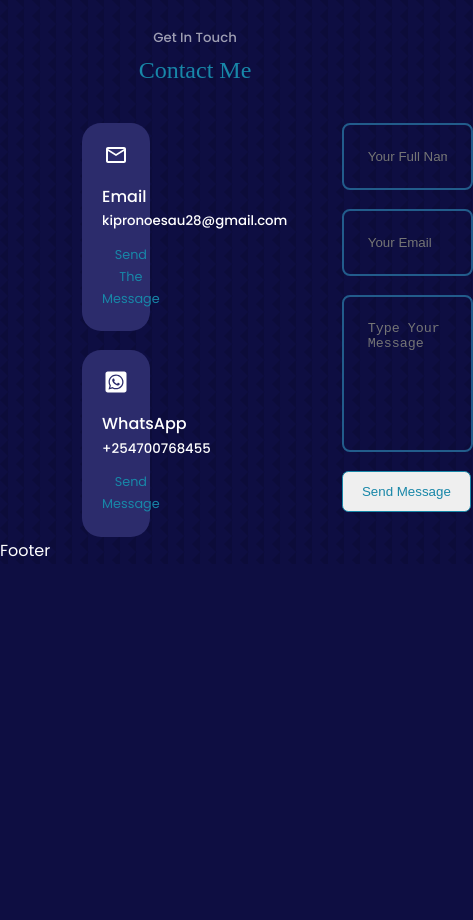
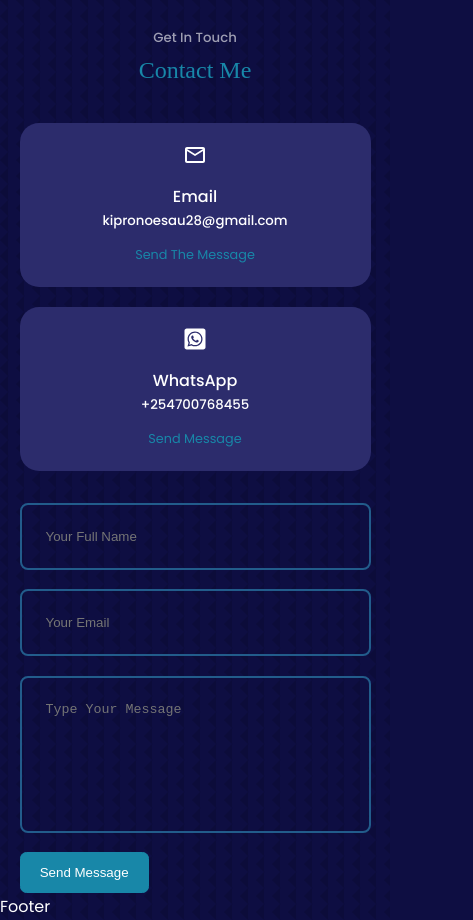
Before and after one commit to EsauKip/portfolio, a React (Create React App) app: page / in a window 390 px wide. Shown: the part 7000-7920 px from the top of the page, 473 px wide, since content can reach past the window. Before the commit the page ends 7564 px from the top, so only its background shows below. Built offline with nearby package versions, Linux system fonts and the light colour scheme; a web font is replaced by a local one.

Commit message:
ad media queries

```diff
--- a/src/components/contact/contact.css
+++ b/src/components/contact/contact.css
@@ -44,3 +44,15 @@ input, textarea{
     resize: none;
     color: var(--color-white);
 }
+@media screen and (max-width:1024px) {
+   .container.contact__container{
+    grid-template-columns: 1fr;
+    gap: 2rem;
+   }
+
+   }
+   @media screen and (max-width:600px) {
+    .container.contact__container{
+       width: var(--container-width-sm);
+       }
+   }
--- a/src/components/contact/contact.jsx
+++ b/src/components/contact/contact.jsx
@@ -27,7 +27,7 @@ const contact = () => {
           <input type="text" name='name' placeholder='Your Full Name' required />
           <input type="email" name='email' placeholder='Your Email' required />
           <textarea name="message"  rows="7" placeholder='Type Your Message' required></textarea>
-          <button type='submit' className='btn btn-prinary'> Send Message</button>
+          <button type='submit' className='btn btn-primary'> Send Message</button>
         </form>
       </div>
     </section>
```
